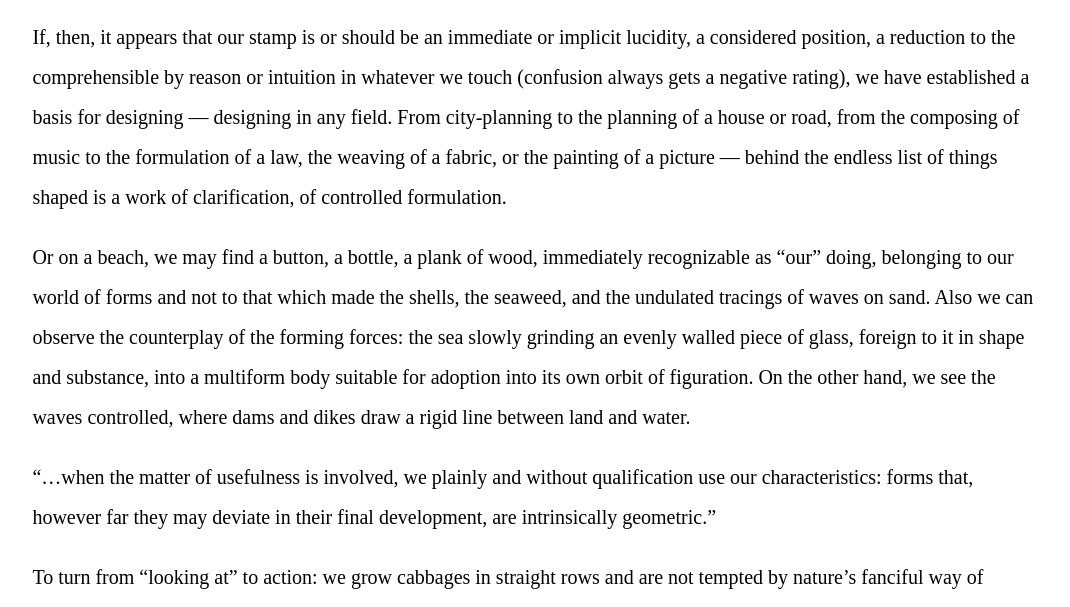
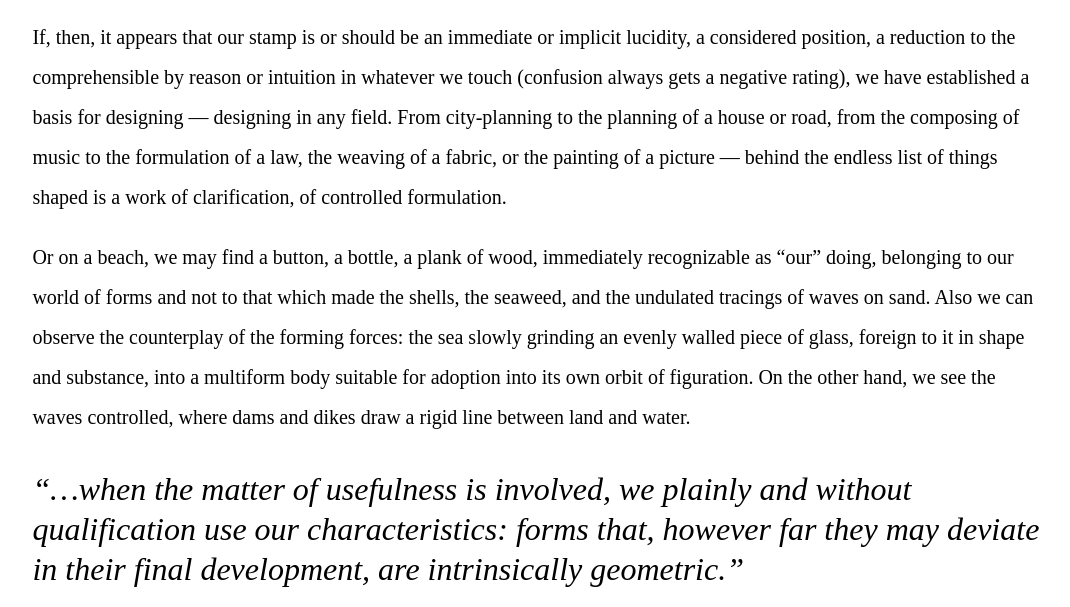
Before and after one commit to Student421-lex/student421-lex.github.io, a plain HTML site: page anni-albers/index.html in a window 1280 px wide. Shown: the part 340-947 px from the top of the page, without its empty margins (102-1172 px from the left). Drawn offline with Linux system fonts and the light colour scheme.

Commit message:
added callout style

```diff
--- a/anni-albers/styles.css
+++ b/anni-albers/styles.css
@@ -20,3 +20,9 @@ p {
     font-size: 1.25rem;
     line-height: 2.5rem;
 }
+
+p.callout {
+    font-size: 2rem;
+    line-height: auto;
+    font-style: italic;
+}
```
